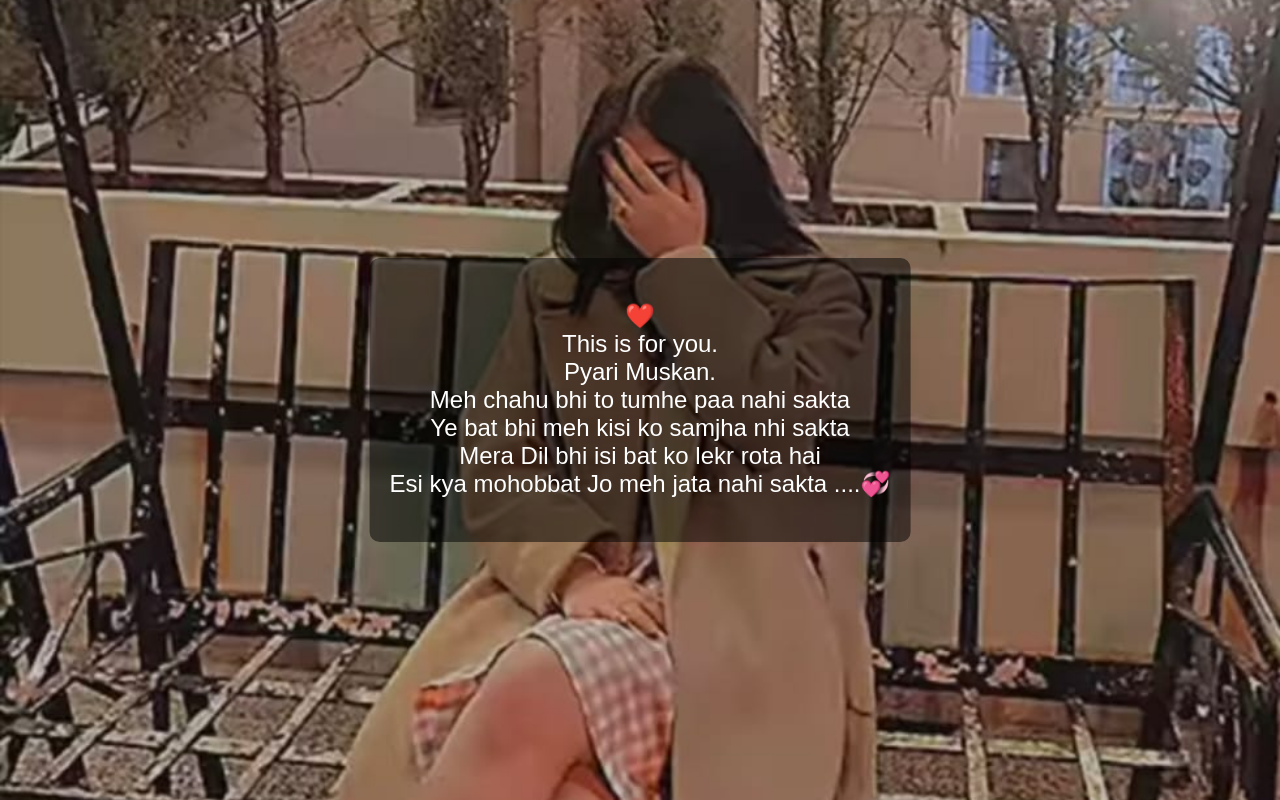
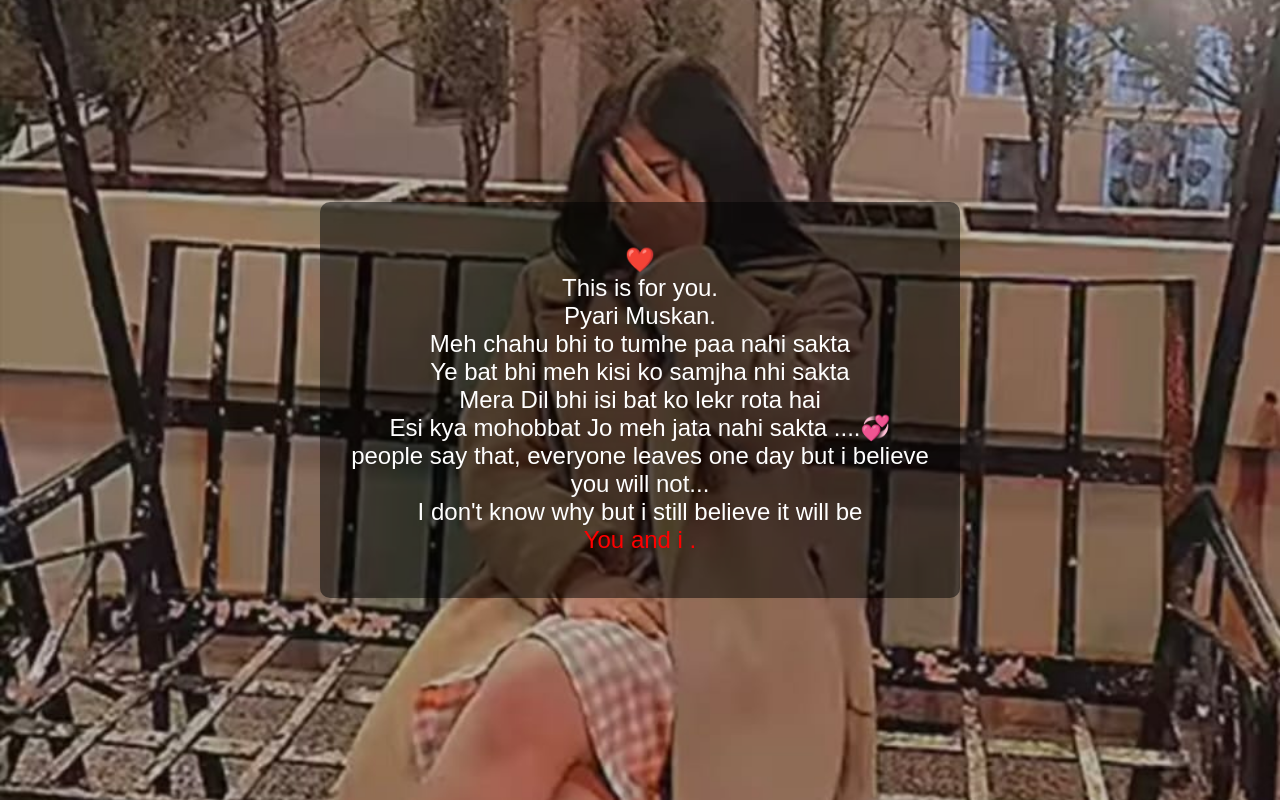
Before and after one commit to mukul02042004/you, a plain HTML site: page index.html in a window 1280 px wide. Both pictures are taken after a click on the button "Click Me". Drawn offline with Linux system fonts and the light colour scheme.

Commit message:
Update index.html

```diff
--- a/index.html
+++ b/index.html
@@ -55,7 +55,10 @@
         <p>❤️<br>This is for you.<br>Pyari Muskan.<br>Meh chahu bhi to tumhe paa nahi sakta <br>
                                                       Ye bat bhi meh kisi ko samjha nhi sakta <br>
                                                       Mera Dil bhi isi bat ko lekr rota hai <br>
-                                                      Esi kya mohobbat Jo meh jata nahi sakta ....💞
+                                                      Esi kya mohobbat Jo meh jata nahi sakta ....💞<br>
+                                                      people say that, everyone leaves one day but i believe you will not... <br>
+                                                      I don't know why but i still believe it will be <br>
+                                                     <span style="color: red;"> You and i .</span>
 
         </p>
     </div>
```
